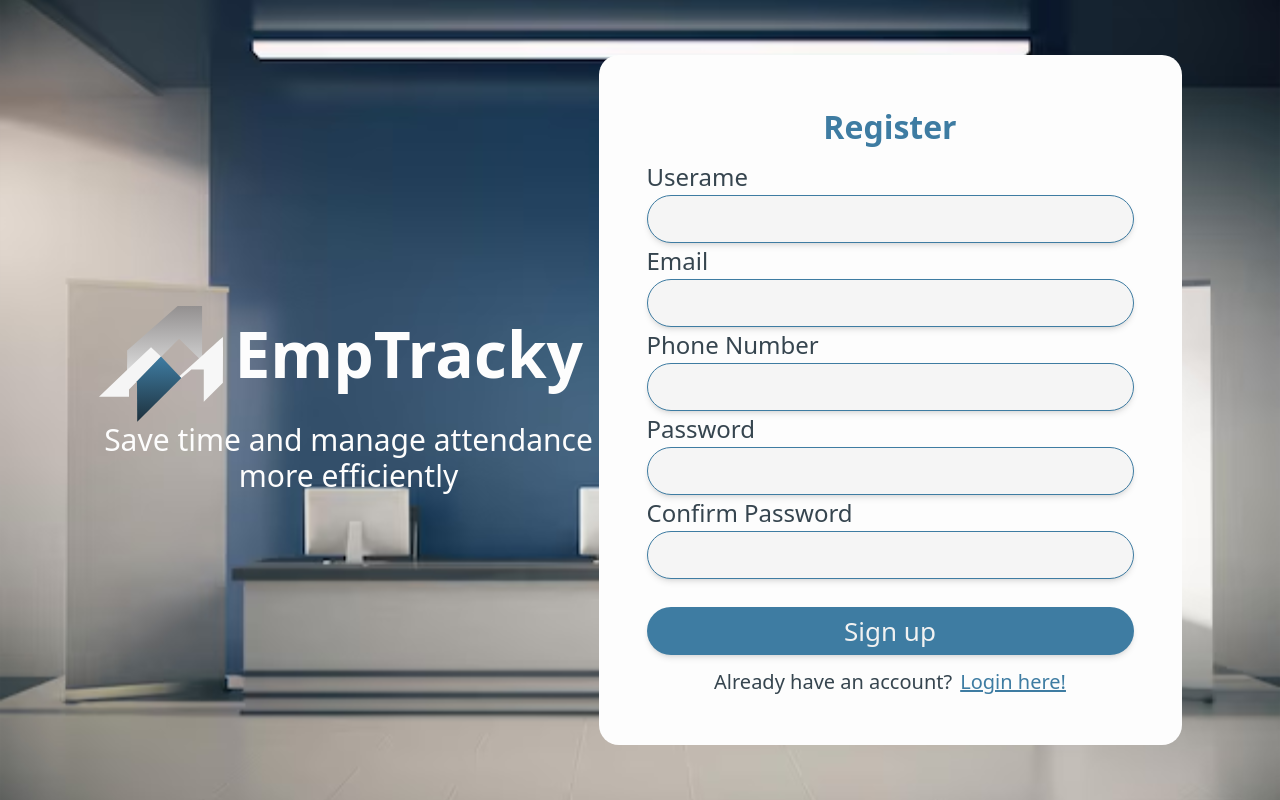
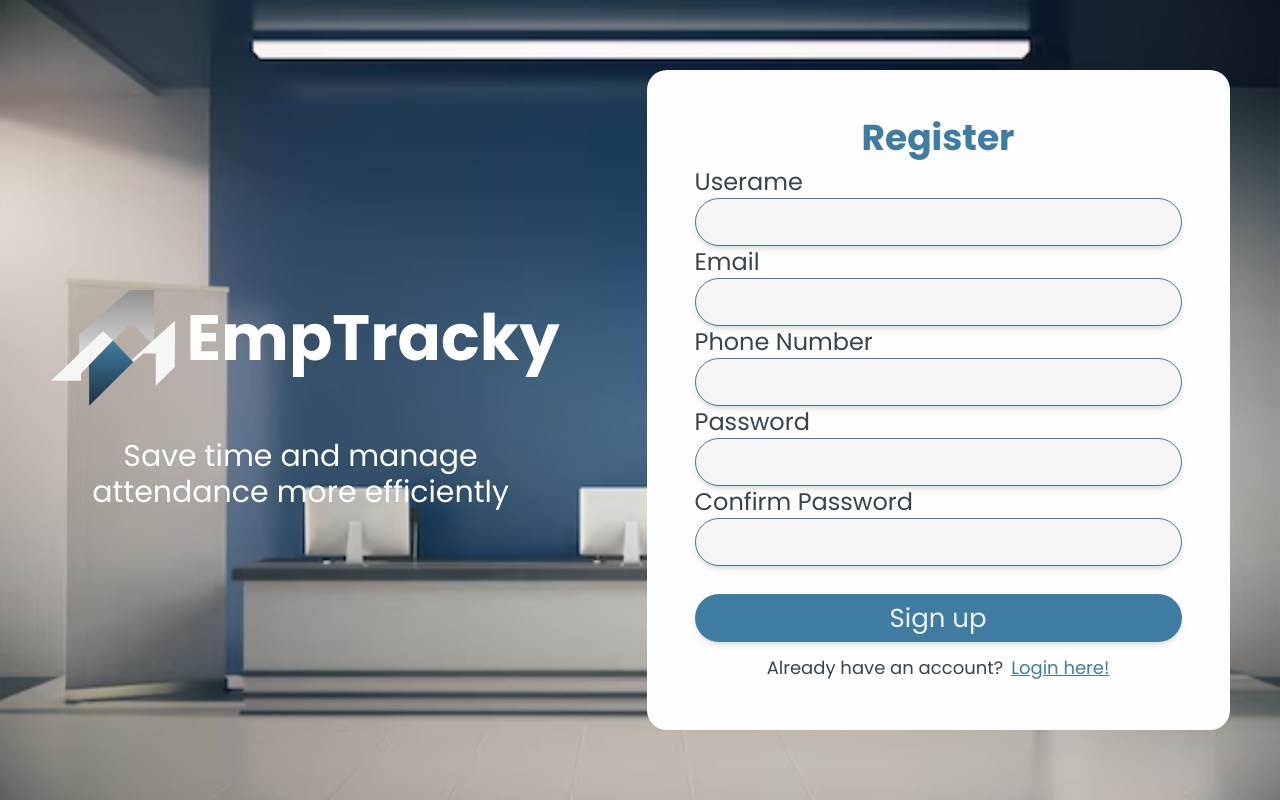
Before and after one commit to rastuak/EmpTracky, a React (Vite) app: page /register in a window 1280 px wide. Built offline with nearby package versions, Linux system fonts and the light colour scheme.

Commit message:
login page, register page

```diff
--- a/src/pages/LoginPage.jsx
+++ b/src/pages/LoginPage.jsx
@@ -31,24 +31,24 @@
 
         <div className="h-full  w-[60%] m-6 space-y-8 flex flex-col">
           <div>
-            <h1 className="text-emptracky-blue font-bold text-[32px]">WELCOME BACK!</h1>
-            <h1 className="text-emptracky-darkgray text-[24px] mb-2">Please login to your account</h1>
+            <h1 className="text-emptracky-blue font-bold text-4xl">WELCOME BACK!</h1>
+            <h1 className="text-emptracky-darkgray text-2xl mb-2">Please login to your account</h1>
           </div>
 
           <div>
-            <h1 className="text-emptracky-darkgray text-[24px]">Username</h1>
+            <h1 className="text-emptracky-darkgray text-2xl">Username</h1>
             <input className="shadow-md border border-emptracky-blue w-full h-12 bg-emptracky-f5 rounded-[30px] px-5 outline-emptracky-blue" />
-            <h1 className="text-emptracky-darkgray text-[24px] mt-4">Password</h1>
+            <h1 className="text-emptracky-darkgray text-2xl mt-4">Password</h1>
             <input className="shadow-md border border-emptracky-blue w-full h-12 bg-emptracky-f5 rounded-[30px] px-5 outline-emptracky-blue" />
 
           </div>
 
           <div className="w-full flex flex-col gap-3 justify-center items-center mt-12">
             <button className="shadow-md w-full h-12 bg-emptracky-blue rounded-[50px]">
-              <h1 className="text-emptracky-f1 text-[26px]" onClick={() => navigate("/home")}>Sign in</h1>
+              <h1 className="text-emptracky-f1 text-2xl" onClick={() => navigate("/home")}>Sign in</h1>
             </button>
 
-            <h1 className="text-emptracky-darkgray text-[20px] ">Already have an account?
+            <h1 className="text-emptracky-darkgray text-lg text-center ">Already have an account?
               <span className= "text-emptracky-blue text-decoration-line: underline hover:cursor-pointer w-fit transition-all duration-200 ml-2" onClick={() => navigate("/register")}>
               Register here!
               </span>
--- a/src/pages/RegisterPage.jsx
+++ b/src/pages/RegisterPage.jsx
@@ -8,10 +8,10 @@
 const navigate = useNavigate();
 
   return (
-    <div overflow-hidden font-poppins gap-12>
-    <div className="h-screen w-screen flex justify-center items-center bg-no-repeat bg-cover bg-register ">
+    <div>
+    <div className="min-h-screen w-screen flex justify-center items-center bg-no-repeat bg-cover bg-register  overflow-hidden font-poppins gap-12 ">
 
-      <div className='w-[500px] justify-center items-center text-center text-emptracky-fd hidden rounded-l-[20px] md:block object-cover'>
+      <div className='w-[500px] justify-center items-center text-center m-6 space-y-8 text-emptracky-fd hidden rounded-[20px] md:block object-cover'>
         <div className='flex gap-3'>
           <img src={logo} />
           <h1 className=" font-bold text-[64px]">EmpTracky</h1>
@@ -19,23 +19,23 @@
         <p className='text-3xl'>Save time and manage attendance more efficiently</p>
       </div>
 
-      <div className="h-fit w-[583px] bg-emptracky-fd rounded-[20px] flex">
+      <div className="relative h-full w-[583px] bg-emptracky-fd rounded-[20px] m-6 space-y-8 flex flex-col">
 
         <div className="h-full w-full justify-center items-center p-12">
           <div className='flex w-full justify-center items-center'>
-            <h1 className="text-emptracky-blue font-bold text-[32px] mb-2">Register</h1>
+            <h1 className="text-emptracky-blue font-bold text-4xl mb-2">Register</h1>
           </div>
 
           <div>
-            <h1 className="text-emptracky-darkgray text-[24px]">Userame</h1>
+            <h1 className="text-emptracky-darkgray text-2xl">Userame</h1>
             <input className="shadow-md w-full h-12 bg-emptracky-f5 rounded-[30px] px-5 border border-emptracky-blue" />
-            <h1 className="text-emptracky-darkgray text-[24px]">Email</h1>
+            <h1 className="text-emptracky-darkgray text-2xl">Email</h1>
             <input className="shadow-md w-full h-12 bg-emptracky-f5 rounded-[30px] px-5 border border-emptracky-blue" />
-            <h1 className="text-emptracky-darkgray text-[24px]">Phone Number</h1>
+            <h1 className="text-emptracky-darkgray text-2xl">Phone Number</h1>
             <input className="shadow-md w-full h-12 bg-emptracky-f5 rounded-[30px] px-5 border border-emptracky-blue" />
-            <h1 className="text-emptracky-darkgray text-[24px]">Password</h1>
+            <h1 className="text-emptracky-darkgray text-2xl">Password</h1>
             <input className="shadow-md w-full h-12 bg-emptracky-f5 rounded-[30px] px-5 border border-emptracky-blue" />
-            <h1 className="text-emptracky-darkgray text-[24px]">Confirm Password</h1>
+            <h1 className="text-emptracky-darkgray text-2xl">Confirm Password</h1>
             <input className="shadow-md w-full h-12 bg-emptracky-f5 rounded-[30px] px-5 border border-emptracky-blue" />
 
           </div>
@@ -45,7 +45,7 @@
               <h1 className="text-emptracky-f1 text-[26px]" onClick={() => navigate("/login")}>Sign up</h1>
             </button>
 
-            <h1 className="text-emptracky-darkgray text-[20px] ">Already have an account?
+            <h1 className="text-emptracky-darkgray text-lg text-center">Already have an account?
               <span className=" text-emptracky-blue text-decoration-line: underline hover:cursor-pointer w-fit transition-all duration-200 ml-2" onClick={() => navigate("/login")}>
                 Login here!
               </span>
```
